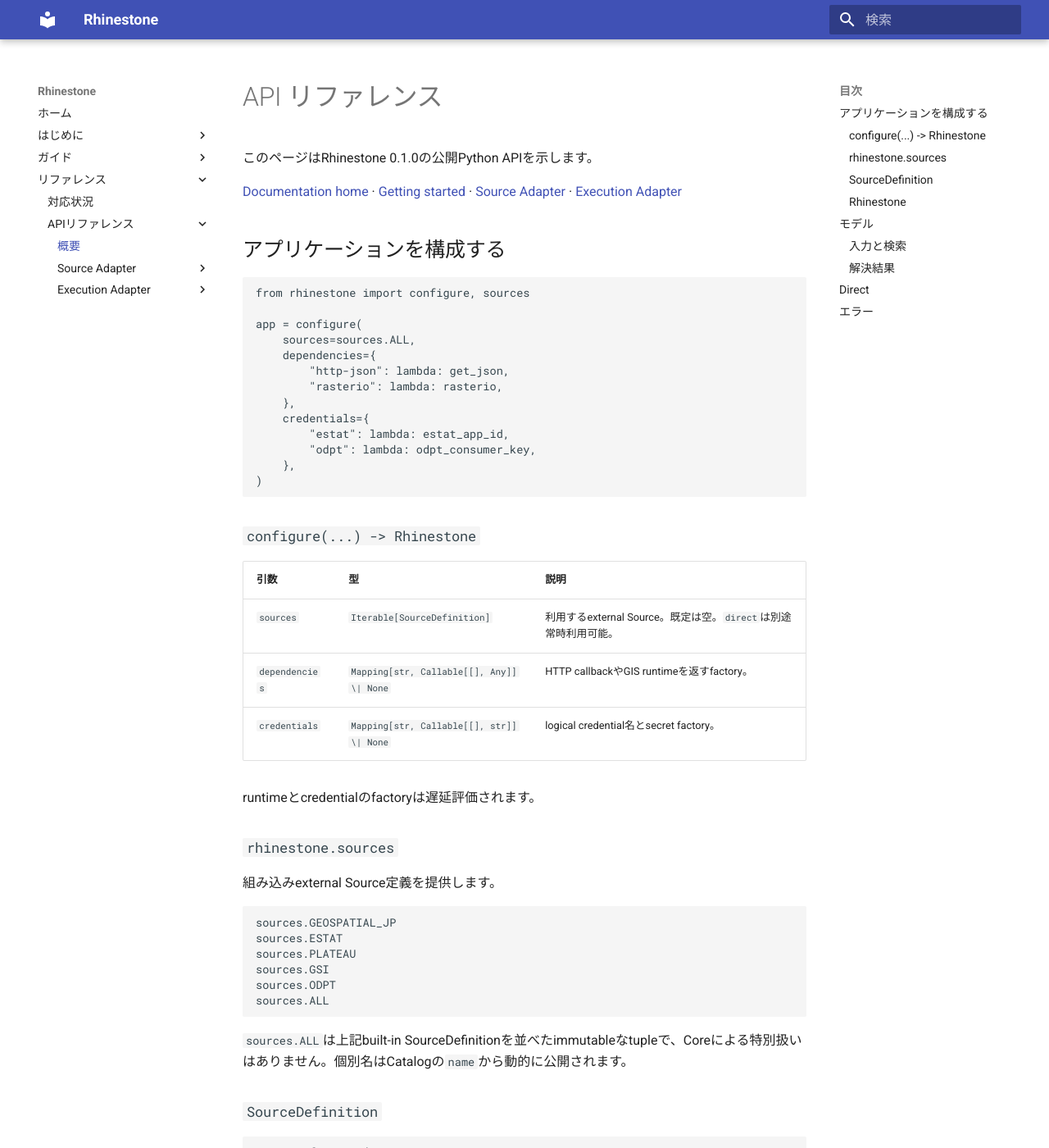
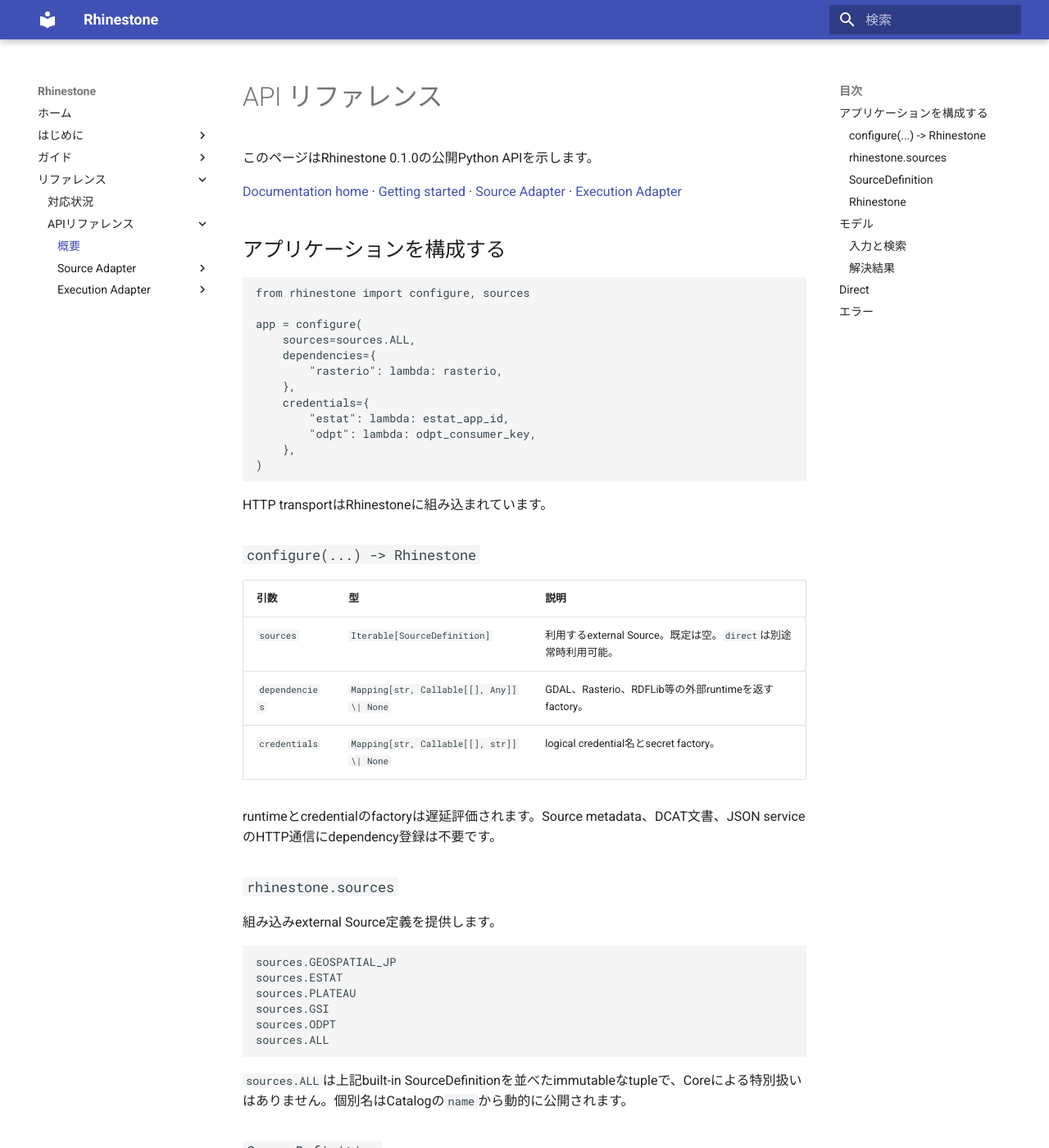
Before and after one commit to u-kitazawa/rhinestone, an MkDocs documentation site: the page built from docs/api.md, in a window 1280 px wide and 1400 px high. Shown: the whole window at 82% size. Built offline with MkDocs 1.6.1 and Material for MkDocs 9.7.7, drawn with Linux system fonts in a browser that asks for light colours; some of the changed text lies outside the part shown.

Commit message:
docs: update API reference for built-in HTTP

````diff
--- a/docs/api.md
+++ b/docs/api.md
@@ -12,7 +12,6 @@
 app = configure(
     sources=sources.ALL,
     dependencies={
-        "http-json": lambda: get_json,
         "rasterio": lambda: rasterio,
     },
     credentials={
@@ -22,15 +21,17 @@
 )
 ```
 
+HTTP transportはRhinestoneに組み込まれています。
+
 ### `configure(...) -> Rhinestone`
 
 | 引数 | 型 | 説明 |
 | --- | --- | --- |
 | `sources` | `Iterable[SourceDefinition]` | 利用するexternal Source。既定は空。`direct`は別途常時利用可能。|
-| `dependencies` | `Mapping[str, Callable[[], Any]] \| None` | HTTP callbackやGIS runtimeを返すfactory。|
+| `dependencies` | `Mapping[str, Callable[[], Any]] \| None` | GDAL、Rasterio、RDFLib等の外部runtimeを返すfactory。|
 | `credentials` | `Mapping[str, Callable[[], str]] \| None` | logical credential名とsecret factory。|
 
-runtimeとcredentialのfactoryは遅延評価されます。
+runtimeとcredentialのfactoryは遅延評価されます。Source metadata、DCAT文書、JSON serviceのHTTP通信にdependency登録は不要です。
 
 ### `rhinestone.sources`
 
@@ -115,7 +116,7 @@
 | `ResourceNotFoundError` | 明示したResourceが候補にない。|
 | `UnsupportedAccessError` | 既知のアクセス方法がない。|
 | `ExecutionAdapterUnavailableError` | 指定または互換のExecution Adapterがない。|
-| `DependencyUnavailableError` | 必要なruntime dependencyが未登録または読み込めない。|
+| `DependencyUnavailableError` | 必要な外部runtime dependencyが未登録または読み込めない。|
 | `ResourceAccessError` | Resourceへのアクセスに失敗。|
 | `AdapterRegistrationError` | Source/Adapter構成が重複または不正。|
 | `CredentialUnavailableError` | logical credentialが未設定。|
````
